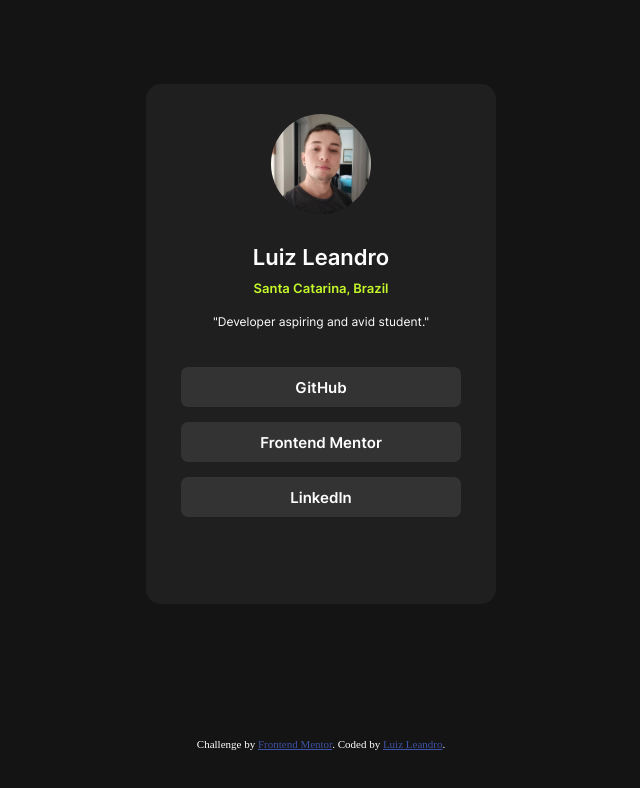
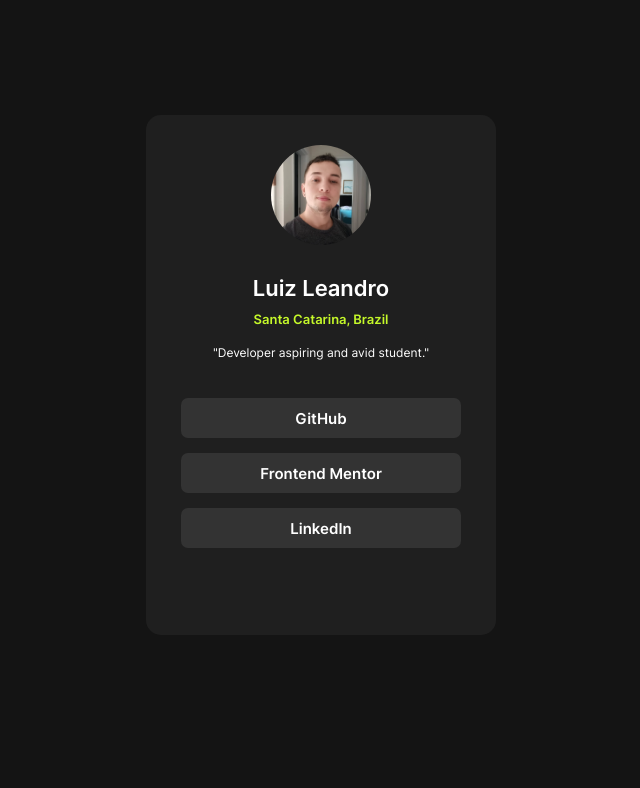
Before and after one commit to luizfleandro/social-links-profile-main, a plain HTML site: page index.html in a window 1280 px wide. Shown: the whole page, without its empty margins (319-959 px from the left). Drawn offline with Linux system fonts and the light colour scheme.

Commit message:
index update

```diff
--- a/index.html
+++ b/index.html
@@ -40,14 +40,4 @@
             >
         </section>
     </body>
-    <footer>
-        <div class="attribution">
-            Challenge by
-            <a
-                href="https://www.frontendmentor.io?ref=challenge"
-                target="_blank"
-                >Frontend Mentor</a
-            >. Coded by <a href="#">Luiz Leandro</a>.
-        </div>
-    </footer>
 </html>
```
